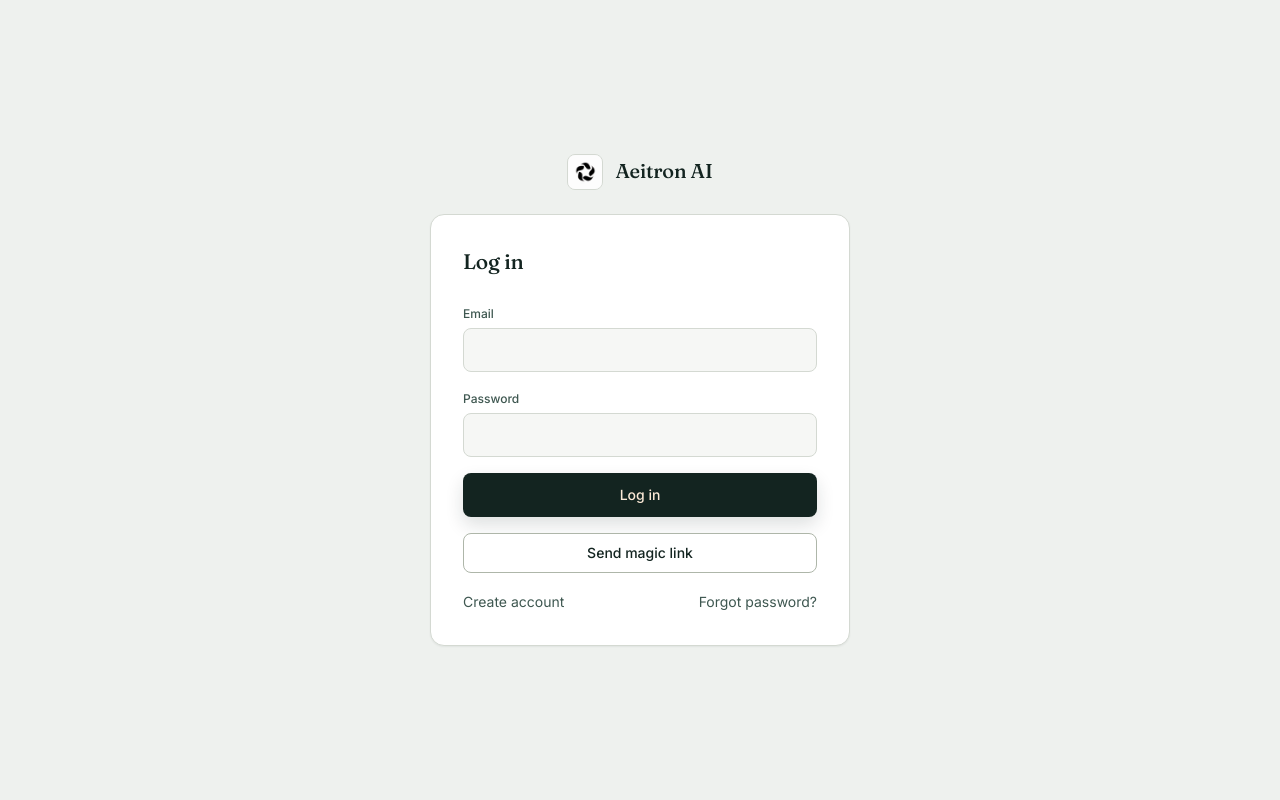
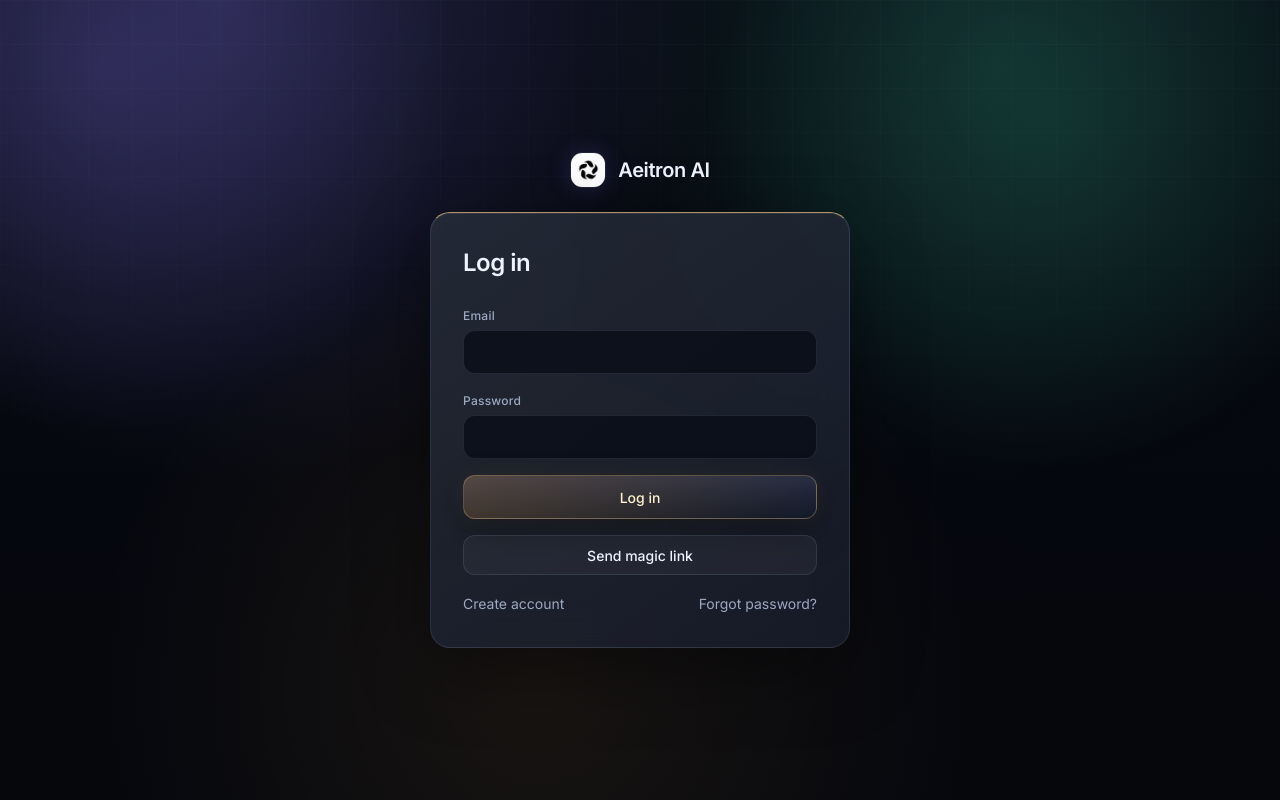
Before and after one commit to mah5472651/Building-a-10k-MRR-SaaS, a Next.js app: page /login in a window 1280 px wide. Built offline with nearby package versions, Linux system fonts and the light colour scheme; no server answers.

Commit message:
Apply premium dark product design system

```diff
--- a/src/app/globals.css
+++ b/src/app/globals.css
@@ -1,44 +1,48 @@
 @import "tailwindcss";
 
 :root {
-  --ink-900: #0e1c18;
-  --ink-800: #132420;
-  --ink-600: #3e5750;
-  --ink-400: #6e8079;
-  --ink-200: #aeb6a9;
-  --ink-100: #d4d9d2;
-  --paper-100: #eef1ee;
-  --paper-50: #f6f7f5;
-  --paper-0: #ffffff;
-  --amber-700: #8c4e14;
-  --amber-500: #d97b29;
-  --amber-300: #efa968;
-  --amber-100: #fbe9d6;
-  --teal-700: #1f4a3e;
-  --teal-500: #2f6d5c;
-  --teal-100: #deede7;
-  --red-700: #7a2d1d;
-  --red-500: #b4432e;
-  --red-100: #f6e1db;
-  --focus-ring: #132420;
-  --ink: #132420;
-  --ink-soft: #3e5750;
-  --paper: #eef1ee;
-  --paper-raised: #ffffff;
-  --line: #d4d9d2;
-  --line-strong: #aeb6a9;
-  --amber: #d97b29;
-  --amber-deep: #8c4e14;
-  --amber-tint: #fbe9d6;
-  --teal: #2f6d5c;
-  --teal-tint: #deede7;
-  --red: #b4432e;
-  --red-tint: #f6e1db;
+  --ink-900: #f8fbff;
+  --ink-800: #edf3ff;
+  --ink-600: #b8c4dc;
+  --ink-400: #7f8aa5;
+  --ink-200: #384155;
+  --ink-100: #232b3d;
+  --paper-100: #05070d;
+  --paper-50: #0b101a;
+  --paper-0: rgba(14, 19, 31, 0.78);
+  --amber-700: #d56d1b;
+  --amber-500: #ffb14a;
+  --amber-300: #ffd38a;
+  --amber-100: #fff0ce;
+  --teal-700: #2cc09c;
+  --teal-500: #48f0c2;
+  --teal-100: rgba(72, 240, 194, 0.12);
+  --red-700: #ff6a77;
+  --red-500: #ff4d62;
+  --red-100: rgba(255, 77, 98, 0.12);
+  --violet-500: #8d7cff;
+  --blue-500: #5b8cff;
+  --focus-ring: #8d7cff;
+  --ink: #edf3ff;
+  --ink-soft: #9ca9c3;
+  --paper: #05070d;
+  --paper-raised: rgba(18, 24, 39, 0.88);
+  --line: rgba(164, 178, 213, 0.14);
+  --line-strong: rgba(188, 200, 236, 0.28);
+  --amber: #ffb14a;
+  --amber-deep: #ffd38a;
+  --amber-tint: rgba(255, 177, 74, 0.13);
+  --teal: #48f0c2;
+  --teal-tint: rgba(72, 240, 194, 0.12);
+  --red: #ff6a77;
+  --red-tint: rgba(255, 77, 98, 0.12);
   --background: var(--paper);
   --foreground: var(--ink);
   --ease-premium: cubic-bezier(0.2, 0.8, 0.2, 1);
-  --shadow-soft: 0 1px 2px rgba(19, 36, 32, 0.06);
-  --shadow-lift: 0 18px 45px rgba(19, 36, 32, 0.12);
+  --shadow-soft: 0 14px 40px rgba(0, 0, 0, 0.28);
+  --shadow-lift: 0 24px 70px rgba(0, 0, 0, 0.42), 0 0 46px rgba(91, 140, 255, 0.1);
+  --glass: rgba(12, 17, 28, 0.68);
+  --glass-strong: rgba(18, 24, 39, 0.82);
 }
 
 @theme inline {
@@ -51,13 +55,29 @@
 
 body {
   background:
-    linear-gradient(180deg, rgba(255, 255, 255, 0.35), rgba(238, 241, 238, 0) 260px),
+    radial-gradient(circle at 18% 0%, rgba(141, 124, 255, 0.22), transparent 30rem),
+    radial-gradient(circle at 78% 8%, rgba(72, 240, 194, 0.12), transparent 26rem),
+    radial-gradient(circle at 42% 86%, rgba(255, 177, 74, 0.08), transparent 28rem),
+    linear-gradient(180deg, #070a12, #05070d 38rem),
     var(--background);
   color: var(--foreground);
   font-family: var(--font-inter), Arial, sans-serif;
   font-size: 14px;
   line-height: 1.5;
   text-rendering: geometricPrecision;
+}
+
+body::before {
+  position: fixed;
+  inset: 0;
+  z-index: -1;
+  pointer-events: none;
+  background-image:
+    linear-gradient(rgba(255, 255, 255, 0.018) 1px, transparent 1px),
+    linear-gradient(90deg, rgba(255, 255, 255, 0.018) 1px, transparent 1px);
+  background-size: 44px 44px;
+  mask-image: linear-gradient(to bottom, black, transparent 78%);
+  content: "";
 }
 
 ::selection {
@@ -74,10 +94,13 @@
 
 .card {
   position: relative;
-  border: 1px solid var(--ink-100);
-  border-radius: 14px;
-  background: var(--paper-0);
+  border: 1px solid var(--line);
+  border-radius: 18px;
+  background:
+    linear-gradient(145deg, rgba(255, 255, 255, 0.08), rgba(255, 255, 255, 0.025)),
+    var(--glass-strong);
   padding: 32px;
+  backdrop-filter: blur(22px);
   box-shadow: var(--shadow-soft);
   transition:
     transform 260ms var(--ease-premium),
@@ -91,7 +114,9 @@
   inset: 0;
   pointer-events: none;
   border-radius: inherit;
-  background: linear-gradient(135deg, rgba(255, 255, 255, 0.7), rgba(255, 255, 255, 0) 36%);
+  background:
+    radial-gradient(circle at top left, rgba(141, 124, 255, 0.22), transparent 18rem),
+    linear-gradient(135deg, rgba(255, 255, 255, 0.08), rgba(255, 255, 255, 0) 36%);
   content: "";
   opacity: 0;
   transition: opacity 260ms var(--ease-premium);
@@ -99,7 +124,7 @@
 
 @media (hover: hover) {
   .card:hover {
-    border-color: rgba(19, 36, 32, 0.22);
+    border-color: rgba(188, 200, 236, 0.34);
     box-shadow: var(--shadow-lift);
     transform: translateY(-2px);
   }
@@ -110,22 +135,26 @@
 }
 
 .card-active {
-  border-top: 2px solid var(--amber-500);
-  border-radius: 16px;
+  border-top: 1px solid rgba(255, 211, 138, 0.65);
+  border-radius: 20px;
+  box-shadow: 0 22px 72px rgba(0, 0, 0, 0.38), inset 0 1px 0 rgba(255, 255, 255, 0.08);
 }
 
 .btn-primary {
   position: relative;
   overflow: hidden;
   min-height: 44px;
-  border-radius: 8px;
-  background: var(--ink-800);
+  border: 1px solid rgba(255, 211, 138, 0.28);
+  border-radius: 12px;
+  background:
+    linear-gradient(135deg, rgba(255, 177, 74, 0.22), transparent),
+    linear-gradient(180deg, #232a42, #111827);
   color: var(--amber-100);
   padding-left: 1rem;
   padding-right: 1rem;
   font-size: 14px;
   font-weight: 500;
-  box-shadow: 0 8px 18px rgba(19, 36, 32, 0.14);
+  box-shadow: 0 14px 34px rgba(0, 0, 0, 0.35), 0 0 22px rgba(255, 177, 74, 0.08);
   transition:
     transform 180ms var(--ease-premium),
     background-color 180ms var(--ease-premium),
@@ -142,8 +171,10 @@
 }
 
 .btn-primary:hover {
-  background: var(--ink-900);
-  box-shadow: 0 12px 26px rgba(19, 36, 32, 0.2);
+  background:
+    linear-gradient(135deg, rgba(255, 177, 74, 0.28), transparent),
+    linear-gradient(180deg, #303958, #151d31);
+  box-shadow: 0 18px 42px rgba(0, 0, 0, 0.42), 0 0 28px rgba(255, 177, 74, 0.16);
   transform: translateY(-1px);
 }
 
@@ -172,9 +203,9 @@
 .btn-secondary {
   position: relative;
   min-height: 40px;
-  border: 1px solid var(--ink-200);
-  border-radius: 8px;
-  background: var(--paper-0);
+  border: 1px solid var(--line);
+  border-radius: 12px;
+  background: rgba(255, 255, 255, 0.045);
   color: var(--ink-800);
   padding-left: 1rem;
   padding-right: 1rem;
@@ -188,9 +219,9 @@
 }
 
 .btn-secondary:hover {
-  background: var(--paper-50);
+  background: rgba(255, 255, 255, 0.08);
   border-color: var(--ink-800);
-  box-shadow: 0 8px 18px rgba(19, 36, 32, 0.08);
+  box-shadow: 0 12px 28px rgba(0, 0, 0, 0.26);
   transform: translateY(-1px);
 }
 
@@ -201,9 +232,9 @@
 .field {
   min-height: 44px;
   width: 100%;
-  border: 1px solid var(--ink-100);
-  border-radius: 8px;
-  background: var(--paper-50);
+  border: 1px solid var(--line);
+  border-radius: 12px;
+  background: rgba(8, 12, 21, 0.72);
   padding: 0.65rem 0.8rem;
   color: var(--ink);
   outline: none;
@@ -214,15 +245,16 @@
 }
 
 .field:focus {
-  background: var(--paper-0);
-  border-color: var(--ink-800);
-  box-shadow: 0 0 0 3px rgba(19, 36, 32, 0.15);
+  background: rgba(10, 15, 26, 0.92);
+  border-color: rgba(141, 124, 255, 0.72);
+  box-shadow: 0 0 0 3px rgba(141, 124, 255, 0.18), 0 0 28px rgba(91, 140, 255, 0.08);
 }
 
 .label {
   color: var(--ink-soft);
   font-size: 12px;
   font-weight: 500;
+  letter-spacing: 0.02em;
 }
 
 .serif {
@@ -244,6 +276,53 @@
   background: var(--amber-500);
   content: "";
   animation: toast-drain 2s linear forwards;
+}
+
+.premium-shell {
+  position: relative;
+  isolation: isolate;
+}
+
+.premium-shell::before {
+  position: fixed;
+  inset: 0;
+  z-index: -1;
+  pointer-events: none;
+  background:
+    radial-gradient(circle at 8% 9%, rgba(141, 124, 255, 0.18), transparent 23rem),
+    radial-gradient(circle at 82% 16%, rgba(72, 240, 194, 0.1), transparent 22rem);
+  content: "";
+}
+
+.glass-sidebar {
+  border-right: 1px solid rgba(188, 200, 236, 0.1);
+  background:
+    linear-gradient(180deg, rgba(255, 255, 255, 0.08), rgba(255, 255, 255, 0.02)),
+    rgba(8, 11, 19, 0.78);
+  box-shadow: inset -1px 0 0 rgba(255, 255, 255, 0.04), 18px 0 60px rgba(0, 0, 0, 0.26);
+  backdrop-filter: blur(24px);
+}
+
+.nav-active-glow {
+  background:
+    linear-gradient(90deg, rgba(255, 255, 255, 0.13), rgba(255, 255, 255, 0.04)),
+    radial-gradient(circle at 85% 50%, rgba(141, 124, 255, 0.22), transparent 8rem);
+  box-shadow: inset 0 1px 0 rgba(255, 255, 255, 0.09), 0 10px 28px rgba(0, 0, 0, 0.22);
+}
+
+.stat-glow {
+  overflow: hidden;
+}
+
+.stat-glow::after {
+  position: absolute;
+  right: -32px;
+  bottom: -44px;
+  width: 120px;
+  height: 120px;
+  border-radius: 999px;
+  background: radial-gradient(circle, rgba(141, 124, 255, 0.22), transparent 68%);
+  content: "";
 }
 
 @keyframes toast-slide-up {
--- a/src/components/auth-card.tsx
+++ b/src/components/auth-card.tsx
@@ -12,13 +12,13 @@
   children: React.ReactNode;
 }) {
   return (
-    <main className="grid min-h-screen place-items-center bg-[var(--paper)] px-4 py-10">
+    <main className="premium-shell grid min-h-screen place-items-center px-4 py-10">
       <section className="w-full max-w-[420px]">
         <div className="mb-6 flex justify-center">
           <Logo href="/login" />
         </div>
-        <div className="card p-7">
-          <h1 className="serif mb-6 text-[21px] font-medium">{title}</h1>
+        <div className="card card-active p-7">
+          <h1 className="mb-6 text-[24px] font-semibold tracking-[-0.02em]">{title}</h1>
           {error ? (
             <p className="mb-4 rounded-lg bg-[var(--red-tint)] px-3 py-2 text-sm text-[var(--red)]">
               {error}
--- a/src/components/client-frame.tsx
+++ b/src/components/client-frame.tsx
@@ -25,10 +25,10 @@
   children: React.ReactNode;
 }) {
   return (
-    <main className="min-h-screen bg-[var(--paper)] px-4 py-6">
+    <main className="premium-shell min-h-screen px-4 py-6">
       <ProgressTitle current={current} />
       <section className="agency-page mx-auto max-w-[640px]">
-        <div className="mb-7 flex items-center justify-between gap-4">
+        <div className="mb-7 flex items-center justify-between gap-4 rounded-2xl border border-[var(--line)] bg-white/[0.035] p-3 backdrop-blur-xl">
           <div className="flex min-w-0 items-center gap-3">
             {logoUrl ? (
               // eslint-disable-next-line @next/next/no-img-element
--- a/src/components/client-row.tsx
+++ b/src/components/client-row.tsx
@@ -18,7 +18,7 @@
     <div className="client-row group relative grid gap-4 border-t border-[var(--ink-100)] px-4 py-4 transition-colors hover:bg-[var(--paper-50)] md:grid-cols-[1fr_auto_auto_auto] md:items-center">
       <span className="absolute inset-y-0 left-0 w-[3px] bg-transparent transition-colors group-hover:bg-[var(--amber-500)]" />
       <div className="flex items-center gap-3">
-        <div className="grid h-9 w-9 place-items-center rounded-full bg-[var(--teal-tint)] text-sm font-semibold text-[var(--teal)] ring-2 ring-[var(--paper-100)]">
+        <div className="grid h-9 w-9 place-items-center rounded-full border border-[rgba(72,240,194,0.25)] bg-[var(--teal-tint)] text-sm font-semibold text-[var(--teal)] shadow-[0_0_22px_rgba(72,240,194,0.12)] ring-2 ring-black/20">
           {initials}
         </div>
         <div>
--- a/src/components/command-palette.tsx
+++ b/src/components/command-palette.tsx
@@ -38,7 +38,7 @@
   return (
     <>
       <button
-        className="hidden h-10 items-center gap-2 rounded-lg border border-[var(--line)] bg-[var(--paper-50)] px-3 text-sm text-[var(--ink-soft)] shadow-sm transition hover:border-[var(--ink-800)] hover:bg-[var(--paper-0)] md:flex"
+        className="hidden h-10 items-center gap-2 rounded-xl border border-[var(--line)] bg-white/[0.045] px-3 text-sm text-[var(--ink-soft)] shadow-sm backdrop-blur-xl transition hover:border-[var(--ink-800)] hover:bg-white/[0.08] md:flex"
         onClick={() => setOpen(true)}
         type="button"
       >
@@ -48,7 +48,7 @@
       </button>
       {open ? (
         <div className="fixed inset-0 z-[60] bg-[rgba(14,28,24,0.28)] px-4 py-20 backdrop-blur-sm" onClick={() => setOpen(false)}>
-          <div className="premium-popover mx-auto max-w-lg rounded-2xl border border-[var(--line)] bg-[var(--paper-0)] p-3 shadow-2xl" onClick={(event) => event.stopPropagation()}>
+          <div className="premium-popover mx-auto max-w-lg rounded-2xl border border-[var(--line)] bg-[rgba(10,14,24,0.95)] p-3 shadow-2xl backdrop-blur-2xl" onClick={(event) => event.stopPropagation()}>
             <div className="flex items-center gap-2 border-b border-[var(--line)] px-2 pb-3">
               <Search size={18} className="text-[var(--ink-soft)]" />
               <input
@@ -62,7 +62,7 @@
             <div className="mt-2 space-y-1">
               {filtered.map((command) => (
                 <button
-                  className="w-full rounded-lg px-3 py-3 text-left text-sm transition hover:bg-[var(--paper-50)]"
+                  className="w-full rounded-xl px-3 py-3 text-left text-sm transition hover:bg-white/[0.07]"
                   key={command.href}
                   onClick={() => {
                     setOpen(false);
--- a/src/components/logo.tsx
+++ b/src/components/logo.tsx
@@ -7,9 +7,9 @@
       <img
         src="/aeitron-logo.jpeg"
         alt=""
-        className="h-9 w-9 rounded-lg border border-[var(--ink-100)] object-cover"
+        className="h-9 w-9 rounded-xl border border-[var(--line)] object-cover shadow-[0_0_24px_rgba(141,124,255,0.18)]"
       />
-      <span className="serif text-xl font-medium text-current">Aeitron AI</span>
+      <span className="text-xl font-semibold tracking-[-0.02em] text-current">Aeitron AI</span>
     </Link>
   );
 }
--- a/src/components/progress-dots.tsx
+++ b/src/components/progress-dots.tsx
@@ -10,7 +10,7 @@
             animationDelay: `${step * 60}ms`,
           }}
           className={`rounded-full transition-transform group-hover:[animation:mini-dot-pulse_180ms_ease-out] ${
-            step < count ? "bg-[var(--amber-500)]" : "bg-[var(--ink-100)]"
+            step < count ? "bg-[var(--amber-500)] shadow-[0_0_10px_rgba(255,177,74,0.55)]" : "bg-[var(--ink-100)]"
           }`}
         />
       ))}
```
Also changed, not shown: src/app/(agency)/dashboard/page.tsx (+27 -6 lines), src/components/agency-shell.tsx (+20 -14 lines), src/components/notification-center.tsx (+4 -4 lines), src/components/status-badge.tsx (+4 -4 lines), 1 other file (tests, documents, lock files or other folders).
